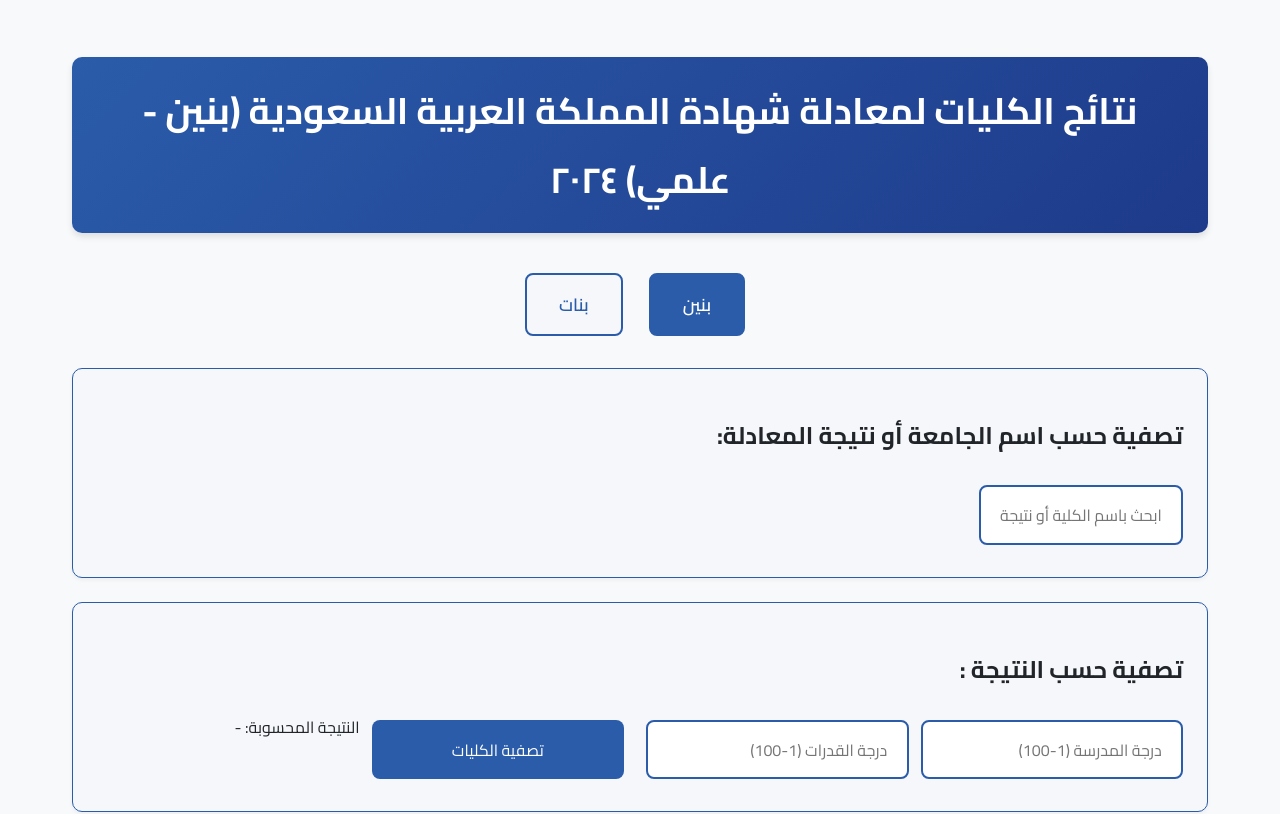
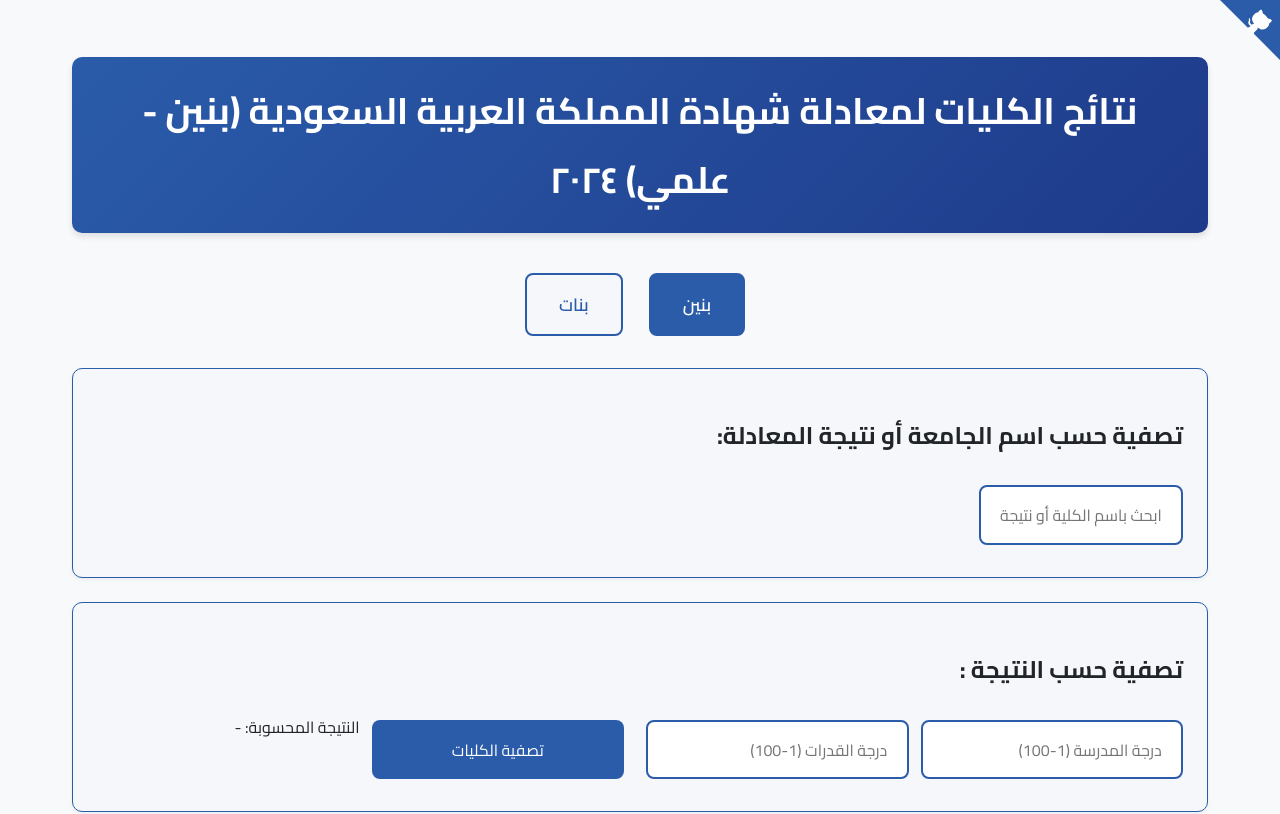
Before and after one commit to AbdullahMRiad/clean-tansik, a plain HTML site: page public/index.html in a window 1280 px wide. Shown: the top 814 px of the page. Drawn offline with Linux system fonts and the light colour scheme.

Commit message:
Added GitHub ribbon

```diff
--- a/public/index.html
+++ b/public/index.html
@@ -1,5 +1,6 @@
 <!DOCTYPE html>
 <html lang="ar" dir="rtl">
+
 <head>
     <meta charset="UTF-8">
     <meta name="viewport" content="width=device-width, initial-scale=1.0">
@@ -7,8 +8,62 @@
     <link href="https://fonts.googleapis.com/css2?family=Cairo:wght@300;400;600;700&display=swap" rel="stylesheet">
     <link href="css/main.css" rel="stylesheet">
 </head>
+
 <body data-gender="boys">
     <script src="js/main.js" type="module"></script>
+
+    <a href="https://www.github.com/AbdullahMRiad/clean-tansik" class="github-corner" aria-label="View source on GitHub">
+        <svg width="60" height="60" viewBox="0 0 250 250"
+            style="fill:var(--primary-color);
+                   color:#fff;
+                   position: absolute;
+                   top: 0;
+                   border: 0;
+                   right: 0;" aria-hidden="true">
+            <path d="M0,0 L115,115 L130,115 L142,142 L250,250 L250,0 Z" />
+            <path
+                d="M128.3,109.0 C113.8,99.7 119.0,89.6 119.0,89.6 C122.0,82.7 120.5,78.6 120.5,78.6 C119.2,72.0 123.4,76.3 123.4,76.3 C127.3,80.9 125.5,87.3 125.5,87.3 C122.9,97.6 130.6,101.9 134.4,103.2"
+                fill="currentColor" style="transform-origin: 130px 106px;" class="octo-arm" />
+            <path
+                d="M115.0,115.0 C114.9,115.1 118.7,116.5 119.8,115.4 L133.7,101.6 C136.9,99.2 139.9,98.4 142.2,98.6 C133.8,88.0 127.5,74.4 143.8,58.0 C148.5,53.4 154.0,51.2 159.7,51.0 C160.3,49.4 163.2,43.6 171.4,40.1 C171.4,40.1 176.1,42.5 178.8,56.2 C183.1,58.6 187.2,61.8 190.9,65.4 C194.5,69.0 197.7,73.2 200.1,77.6 C213.8,80.2 216.3,84.9 216.3,84.9 C212.7,93.1 206.9,96.0 205.4,96.6 C205.1,102.4 203.0,107.8 198.3,112.5 C181.9,128.9 168.3,122.5 157.7,114.1 C157.9,116.9 156.7,120.9 152.7,124.9 L141.0,136.5 C139.8,137.7 141.6,141.9 141.8,141.8 Z"
+                fill="currentColor" class="octo-body" />
+        </svg>
+    </a>
+
+    <style>
+        .github-corner:hover .octo-arm {
+            animation: octocat-wave 560ms ease-in-out
+        }
+
+        @keyframes octocat-wave {
+
+            0%,
+            100% {
+                transform: rotate(0)
+            }
+
+            20%,
+            60% {
+                transform: rotate(-25deg)
+            }
+
+            40%,
+            80% {
+                transform: rotate(10deg)
+            }
+        }
+
+        @media (max-width:500px) {
+            .github-corner:hover .octo-arm {
+                animation: none
+            }
+
+            .github-corner .octo-arm {
+                animation: octocat-wave 560ms ease-in-out
+            }
+        }
+    </style>
+
     <button class="scroll-top" aria-label="العودة للأعلى">↑</button>
     <h1 id="pageTitle">نتائج الكليات لمعادلة شهادة المملكة العربية السعودية (بنين - علمي) ٢٠٢٤</h1>
 
@@ -21,26 +76,19 @@
 
     <div class="filter-section">
         <h2>تصفية حسب اسم الجامعة أو نتيجة المعادلة:</h2>
-        <input type="text" id="searchInput" placeholder="ابحث باسم الكلية أو نتيجة المعادلة" aria-label="بحث عن الكليات">
+        <input type="text" id="searchInput" placeholder="ابحث باسم الكلية أو نتيجة المعادلة"
+            aria-label="بحث عن الكليات">
     </div>
 
     <div class="filter-section">
         <h2>تصفية حسب النتيجة :</h2>
         <div class="filter-controls">
             <!-- New school score input -->
-            <input type="number"
-                id="schoolScoreInput"
-                placeholder="درجة المدرسة (1-100)"
-                min="0"
-                max="100"
+            <input type="number" id="schoolScoreInput" placeholder="درجة المدرسة (1-100)" min="0" max="100"
                 aria-label="School score">
 
             <!-- Renamed GAT score input -->
-            <input type="number"
-                id="gatScoreInput"
-                placeholder="درجة القدرات (1-100)"
-                min="0"
-                max="100"
+            <input type="number" id="gatScoreInput" placeholder="درجة القدرات (1-100)" min="0" max="100"
                 aria-label="GAT score">
 
             <div class="error-message" id="scoreError"></div>
@@ -63,8 +111,11 @@
             </tr>
         </thead>
         <tbody id="tableBody">
-            <tr><td colspan="2">جاري تحميل البيانات...</td></tr>
+            <tr>
+                <td colspan="2">جاري تحميل البيانات...</td>
+            </tr>
         </tbody>
     </table>
 </body>
+
 </html>
```
